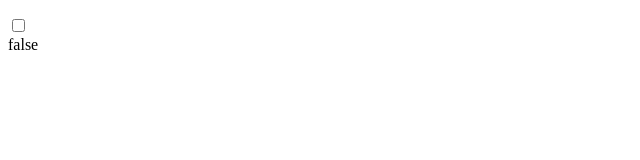
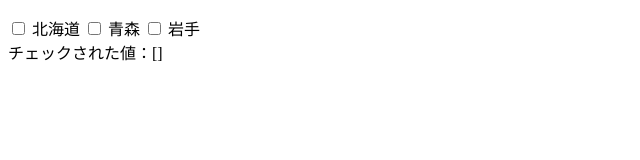
Before and after one commit to tatsuya0427/Graph-of-Total-Population-by-Prefecture, a plain HTML site: page index.html in a window 1280 px wide. Shown: the whole page, without its empty margins (0-640 px from the left). Drawn offline with nearby package versions, Linux system fonts and the light colour scheme.

Commit message:
create prefectures checkBox

```diff
--- a/index.html
+++ b/index.html
@@ -9,8 +9,13 @@
 
     <div id="app">
       <p>{{text}}</p>
-      <input type="checkbox" v-model="checked" />
-      <div>{{checked}}</div>
+      <input type="checkbox" id="item1" value="001" v-model="checkedValues" />
+      <label for="item1">北海道</label>
+      <input type="checkbox" id="item2" value="002" v-model="checkedValues" />
+      <label for="item1">青森</label>
+      <input type="checkbox" id="item3" value="003" v-model="checkedValues" />
+      <label for="item1">岩手</label>
+      <div>チェックされた値：{{checkedValues}}</div>
     </div>
 
 
--- a/script.js
+++ b/script.js
@@ -8,7 +8,7 @@ new Vue({
 
     data: function(){
         return{
-            checked:false
+            checkedValues:[]
         }
     }
 })
```
